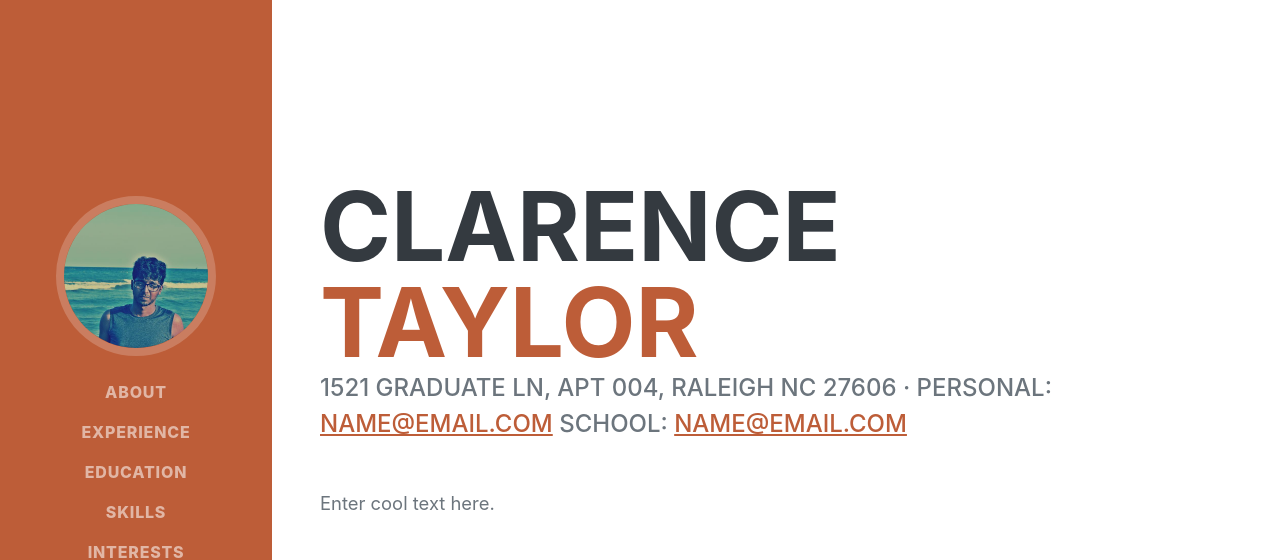
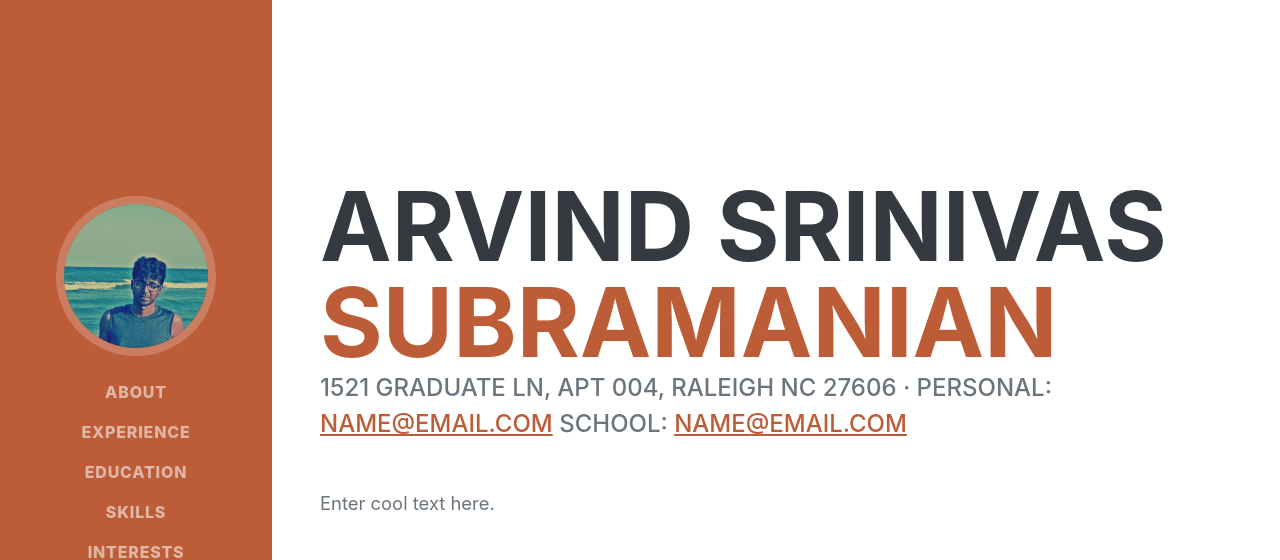
Before and after one commit to arvindsrinivas1/arvindsrinivas1.github.io, a plain HTML site: page index.html in a window 1280 px wide. Shown: the top 560 px of the page. Drawn offline with nearby package versions, Linux system fonts and the light colour scheme; a web font is replaced by a local one.

Commit message:
Name correction

```diff
--- a/index.html
+++ b/index.html
@@ -40,8 +40,8 @@
             <section class="resume-section" id="about">
                 <div class="resume-section-content">
                     <h1 class="mb-0">
-                        Clarence
-                        <span class="text-primary">Taylor</span>
+                        Arvind Srinivas
+                        <span class="text-primary">Subramanian</span>
                     </h1>
                     <div class="subheading mb-5">
                         1521 Graduate Ln, Apt 004, Raleigh NC 27606 ·
```
